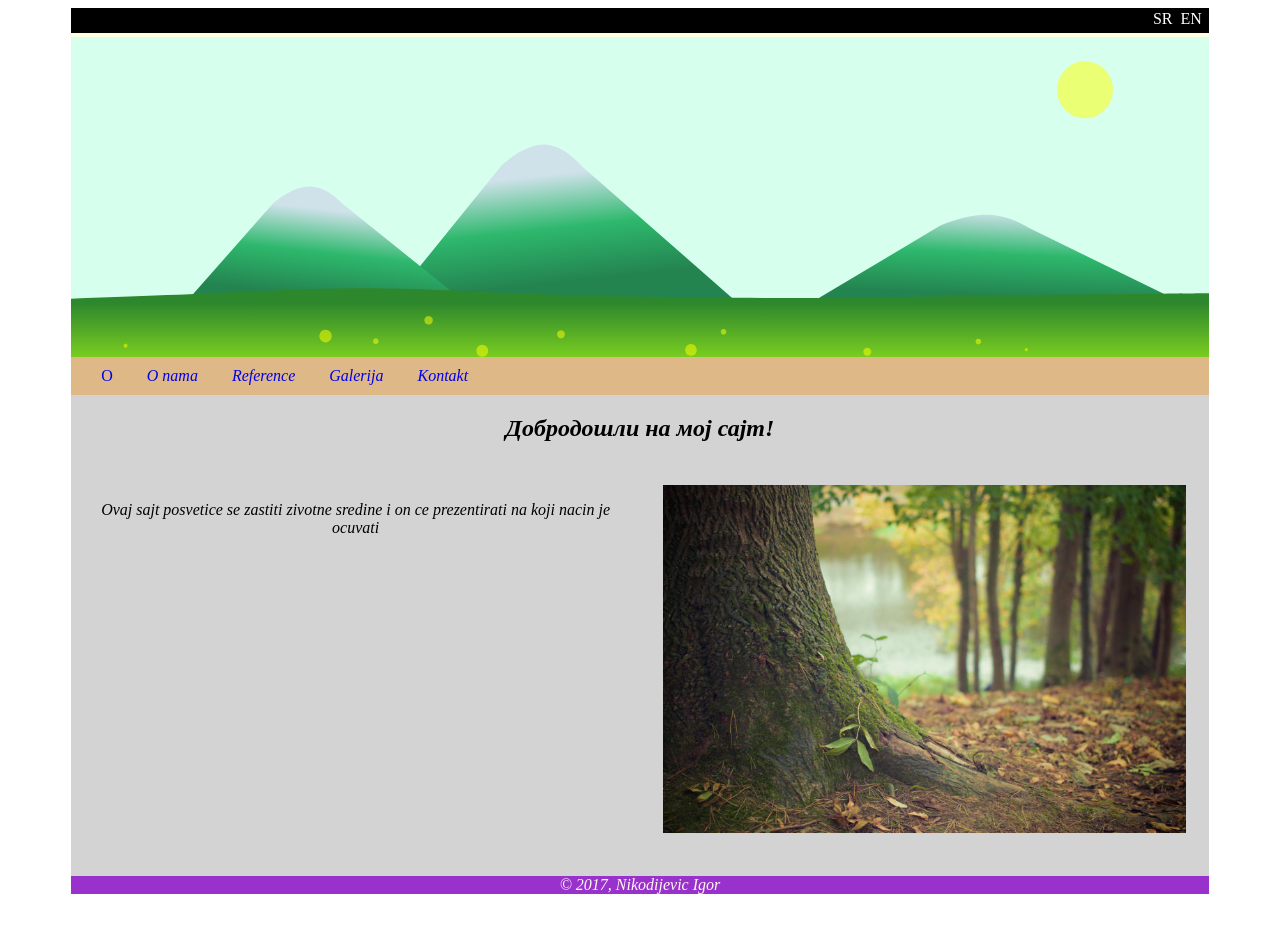
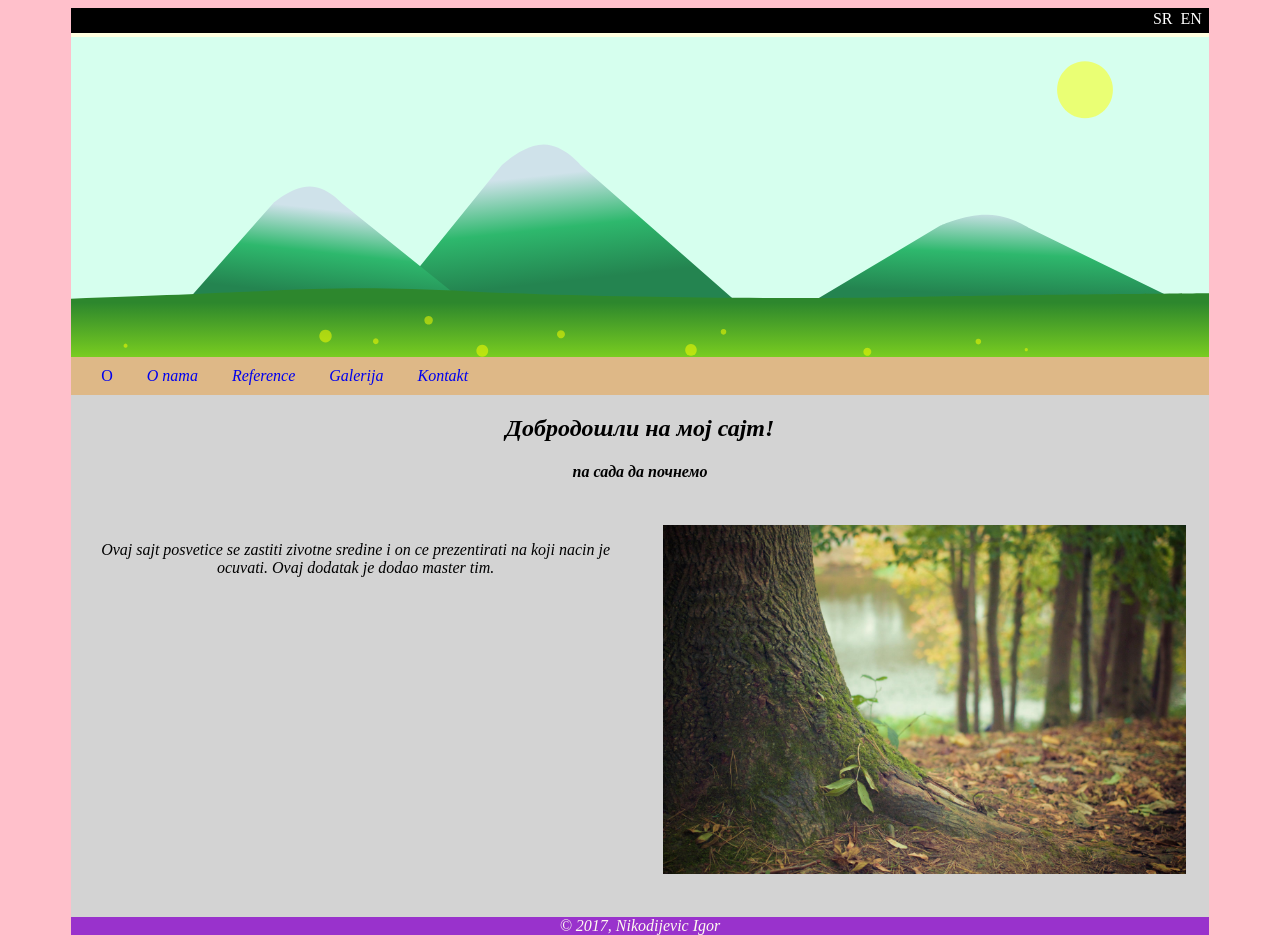
Before and after one commit to igorgaj/gitsite1, a plain HTML site: page index.html in a window 1280 px wide. Before the commit the page ends 910 px from the top, so only its background shows below. Drawn offline with Linux system fonts and the light colour scheme; a script that the page names is missing.

Commit message:
Ja master sam promenio boju poyadine u pink i dodao h4 tag

```diff
--- a/css/styles.css
+++ b/css/styles.css
@@ -1,3 +1,7 @@
+body {
+	background-color: pink;
+}
+
 #wrapper {
 	width: 90%;
 	min-width: 380px;
--- a/index.html
+++ b/index.html
@@ -38,11 +38,12 @@
 		</header>
 		<section class="row">
 			<h1 class="center">Добродошли на мој сајт!</h1>
+			<h4 class="center">па сада да почнемо</h4>
 		</section>
 
 
 		<section class="row">
-			<div class="col-6"><p align="center">Ovaj sajt posvetice se zastiti zivotne sredine i on ce prezentirati na koji nacin je ocuvati</p></div>
+			<div class="col-6"><p align="center">Ovaj sajt posvetice se zastiti zivotne sredine i on ce prezentirati na koji nacin je ocuvati. Ovaj dodatak je dodao master tim. </p></div>
 			<div class="col-6">
 				<img src="img\nature-forest.jpg" alt="Slika prirode" width="100%"></img>
 			</div>
```
